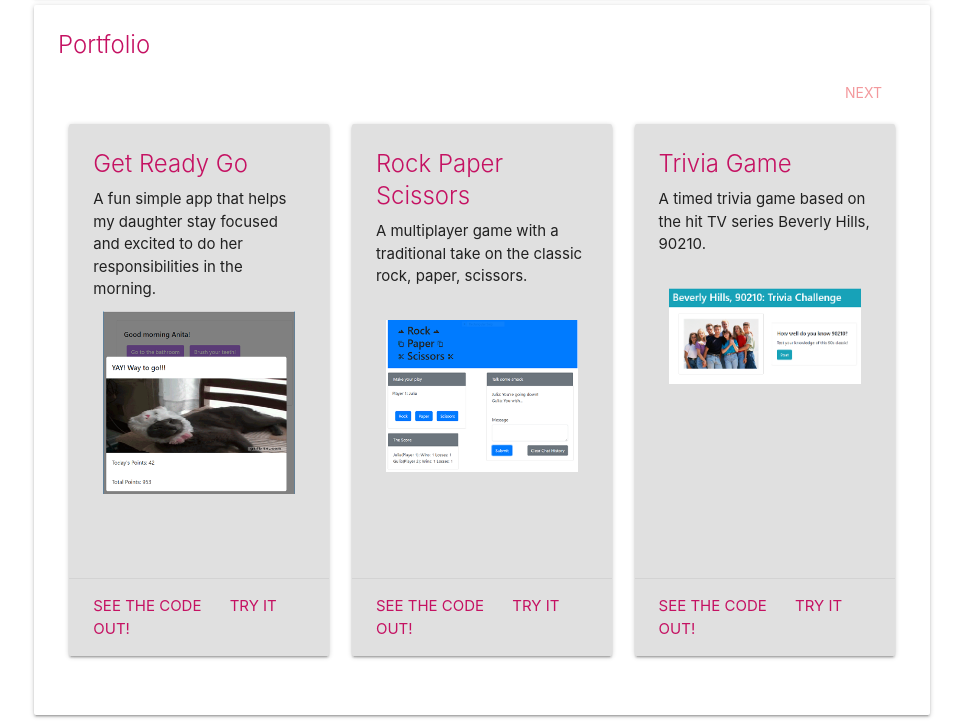
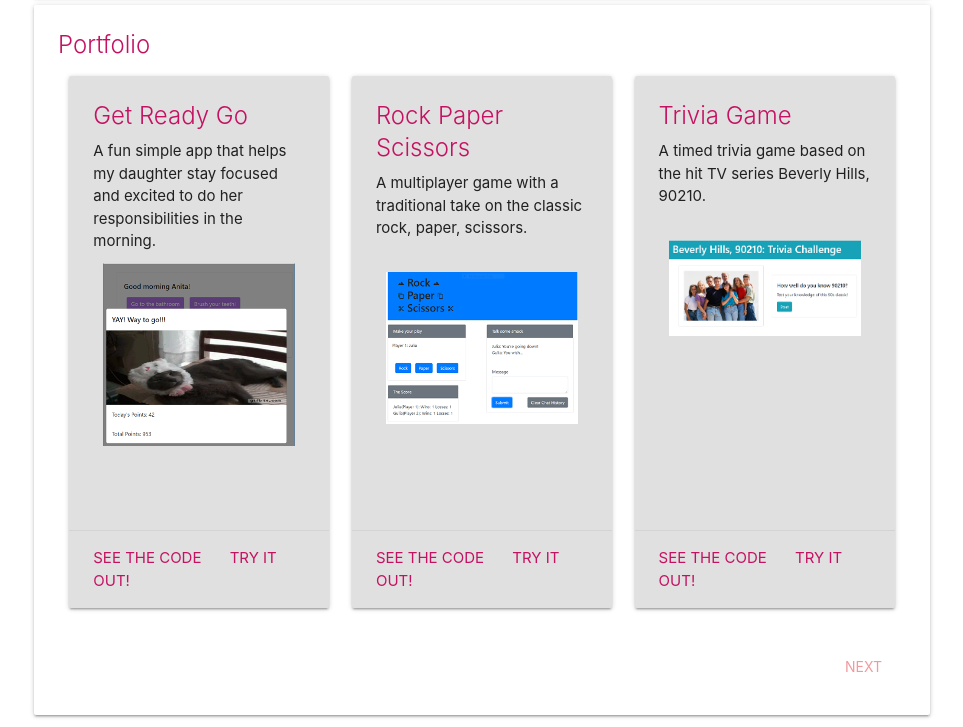
Before and after one commit to juliafercello/portfolio, a plain HTML site: page index.html in a window 1280 px wide. Shown: the part 67-794 px from the top of the page, without its empty margins (158-1121 px from the left). Drawn offline with nearby package versions, Linux system fonts and the light colour scheme.

Commit message:
move navigation to bottom of page

```diff
--- a/assets/css/style.css
+++ b/assets/css/style.css
@@ -19,7 +19,3 @@ img {
 .tabs-content.carousel .carousel-item {
     height:auto;
 }
-
-/* .tabs {
-    display: none;
-} */
--- a/index.html
+++ b/index.html
@@ -30,11 +30,7 @@
     <div class="container">
         <div class="card">
             <div class="card-content">
-                <span class="card-title pink-text text-accent-4 left">Portfolio</span>
-                <ul id="portfolio-tabs left" class="tabs">
-                    <li class="tab col s3 right" id="previousTab"><a href="#tab-1">Previous</a></li>
-                    <li class="tab col s3 right" id="nextTab"><a href="#tab-2">Next</a></li>
-                </ul>
+                <span class="card-title pink-text text-accent-4">Portfolio</span>
 
                 <!--TAB 1-->
                 <div id="tab-1">
@@ -167,6 +163,12 @@
                     </div>
                     <!-- <a class="waves-effect waves-light btn pink accent-4 right" href="#tab-1">Previous</a> -->
                 </div>
+
+                <ul id="portfolio-tabs" class="tabs">
+                    <li class="tab col s3 right" id="previousTab"><a href="#tab-1">Previous</a></li>
+                    <li class="tab col s3 right" id="nextTab"><a href="#tab-2">Next</a></li>
+                </ul>
+
             </div>
         </div>
     </div>
```
